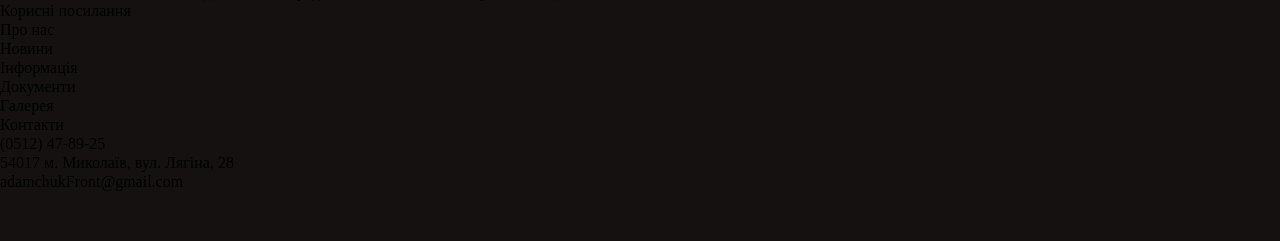
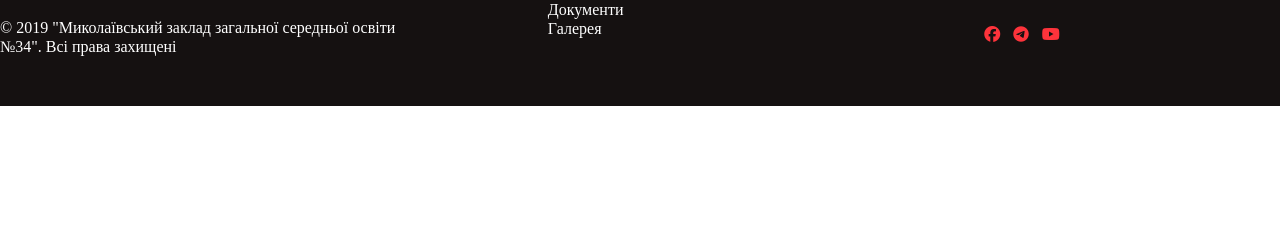
Before and after one commit to TheGradle/school34, a PHP site: page / in a window 1280 px wide. Shown: the part 2784-3025 px from the top of the page. After the commit the page ends 2890 px from the top, so only its background shows below. Run offline with PHP 8.4, Linux system fonts and the light colour scheme; some libraries are stand-ins or nearby versions; some web fonts are replaced.

Commit message:
footer_css

```diff
--- a/css/main.scss
+++ b/css/main.scss
@@ -217,6 +217,9 @@ header {
     align-items: center;
     margin-bottom: 25px;
   }
+  &__map {
+    margin-bottom: -4px;
+  }
 }
 
 .footer {
@@ -224,4 +227,42 @@ header {
   padding-top: 50px;
   padding-bottom: 50px;
   background: #151111;
+  color: #fff;
+  & > .wrap {
+    display: flex;
+    justify-content: space-between;
+  }
+  &-about {
+    flex-basis: 31.8%;
+    &__logo {
+      img {
+        width: 120px;
+      }
+    }
+    &__copyright {
+      margin-top: 15px;
+    }
+  }
+  &-links,
+  &-contacts {
+    flex-basis: 23.1%;
+  }
+  &__caption {
+    font-size: 18px;
+    color: #fd333b;
+    text-transform: uppercase;
+    margin-bottom: 15px;
+  }
+  &-contacts-social {
+    margin-top: 25px;
+    display: flex;
+    width: 25px;
+    height: auto;
+    &__item {
+      margin-right: 13px;
+      & > a {
+        color: #fd333b;
+      }
+    }
+  }
 }
--- a/index.html
+++ b/index.html
@@ -171,15 +171,14 @@
       </div>
     </div>
   </div>
-  <div class="page">
   <div class="footer">
     <div class="wrap">
       <div class="footer-about">
-          <a href="" class="footer-about__img"><img src="" alt=""></a>
+        <a href="" class="footer-about__logo"><img src="img/logo-gray.png" alt=""></a>
         <p class="footer-about__copyright">© 2019 "Миколаївський заклад загальної середньої освіти №34". Всі права захищені</p>
       </div>
       <div class="footer-links">
-          <h2 class="footer-links__caption">Корисні посилання</h2>
+        <h2 class="footer__caption">Корисні посилання</h2>
         <ul class="footer-links-list">
           <li class="footer-links-list__item"><a href=""></a>Про нас</li>
           <li class="footer-links-list__item"><a href=""></a>Новини</li>
@@ -189,23 +188,23 @@
         </ul>
       </div>
       <div class="footer-contacts">
-          <h2 class="footer-links__caption">Контакти</h2>
-          <ul class="footer-links-list">
-            <li class="footer-links-list__item"><a href=""></a>(0512) 47-89-25</li>
-            <li class="footer-links-list__item"><a href=""></a>54017  м. Миколаїв, вул. Лягіна, 28</li>
-            <li class="footer-links-list__item"><a href=""></a>adamchukFront@gmail.com</li>
+        <h2 class="footer__caption">Контакти</h2>
+        <ul class="footer-contacts-list">
+          <li class="footer-contacts-list__item"><a href=""></a>(0512) 47-89-25</li>
+          <li class="footer-contacts-list__item"><a href=""></a>54017  м. Миколаїв, вул. Лягіна, 28</li>
+          <li class="footer-contacts-list__item"><a href=""></a>adamchukFront@gmail.com</li>
         </ul>
-          <ul class="footer-contacts-social"> <!-- font awesome -->
-            <li></li>
-            <li></li>
-            <li></li>
+        <ul class="footer-contacts-social">
+          <li class="footer-contacts-social__item"><a href=""><i class="fab fa-facebook"></i></a></li>
+          <li class="footer-contacts-social__item"><a href=""><i class="fab fa-telegram"></i></a></li>
+          <li class="footer-contacts-social__item"><a href=""><i class="fab fa-youtube"></i></a></li>
         </ul>
-        </div>
       </div>
     </div>
   </div>
   <script src="//code.jquery.com/jquery-3.4.1.min.js" integrity="sha256-CSXorXvZcTkaix6Yvo6HppcZGetbYMGWSFlBw8HfCJo=" crossorigin="anonymous"></script>
   <script src="slick/slick.min.js"></script>
   <script src="js/main.min.js"></script>
+  <script src="https://kit.fontawesome.com/4589ffe11e.js" crossorigin="anonymous"></script>
 </body>
 </html>
```
Also changed, not shown: css/main.css (+29 -1 lines), css/main.min.css, 1 other file. Lines whose indentation alone changed are shown as unchanged.
